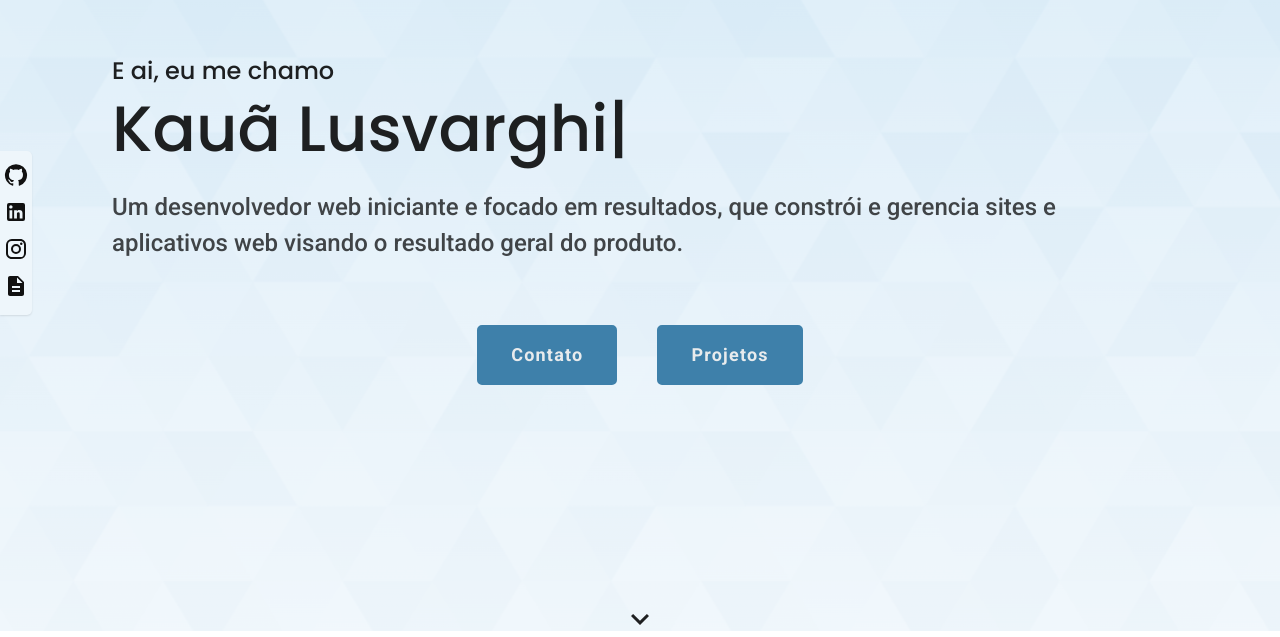
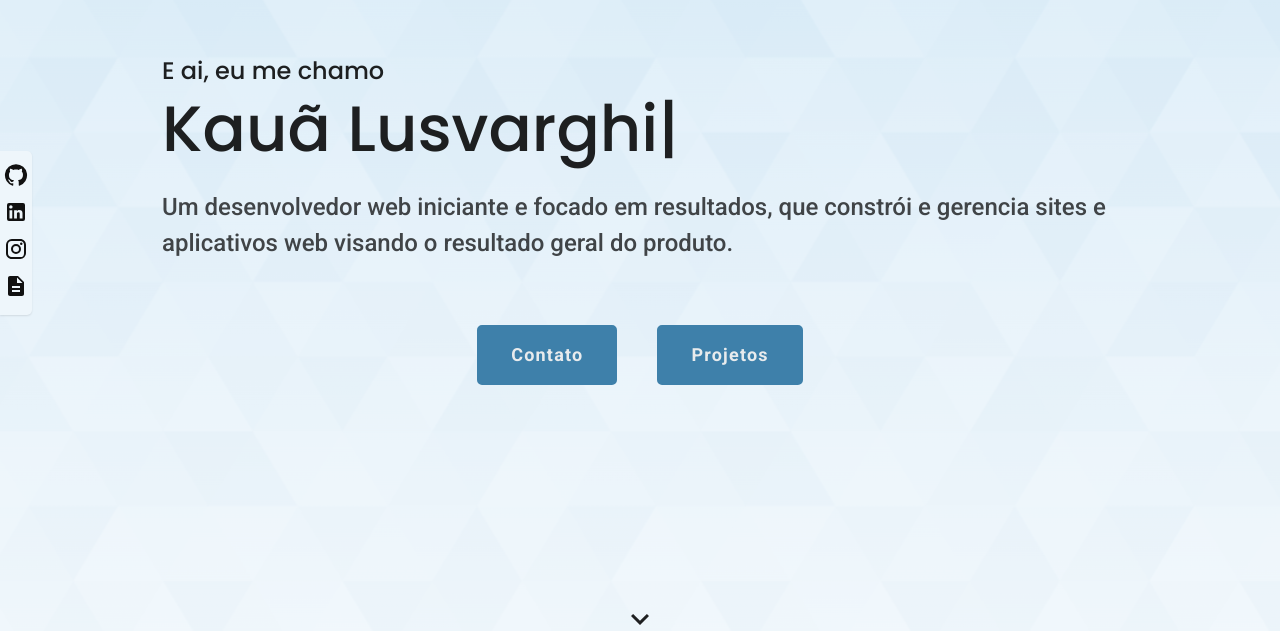
Before and after one commit to KLusvarghi/Portifolio, a Next.js app: page /components/Intro in a window 1280 px wide. Shown: the part 169-806 px from the top of the page. Built offline with nearby package versions, Linux system fonts and the light colour scheme.

Commit message:
ajsutes na intro

```diff
--- a/pages/components/Intro/Intro.module.scss
+++ b/pages/components/Intro/Intro.module.scss
@@ -47,7 +47,7 @@
   }
 
   .intro {
-    margin: 0 112px;
+    margin: 0 162px;
     height: 100%;
     display: flex;
     flex-direction: column;
```
